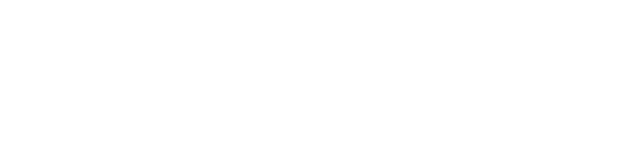
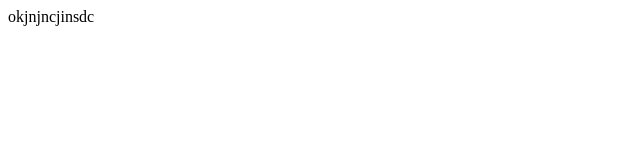
Before and after one commit to AgilsonDias85/projeto-curso-git, a plain HTML site: page index.html in a window 1280 px wide. Shown: the whole page, without its empty margins (0-640 px from the left). Drawn offline with Linux system fonts and the light colour scheme.

Commit message:
ContinuandoCodigo

```diff
--- a/index.html
+++ b/index.html
@@ -1,2 +1,3 @@
 <html>
 <head>
+    okjnjncjinsdc
```
